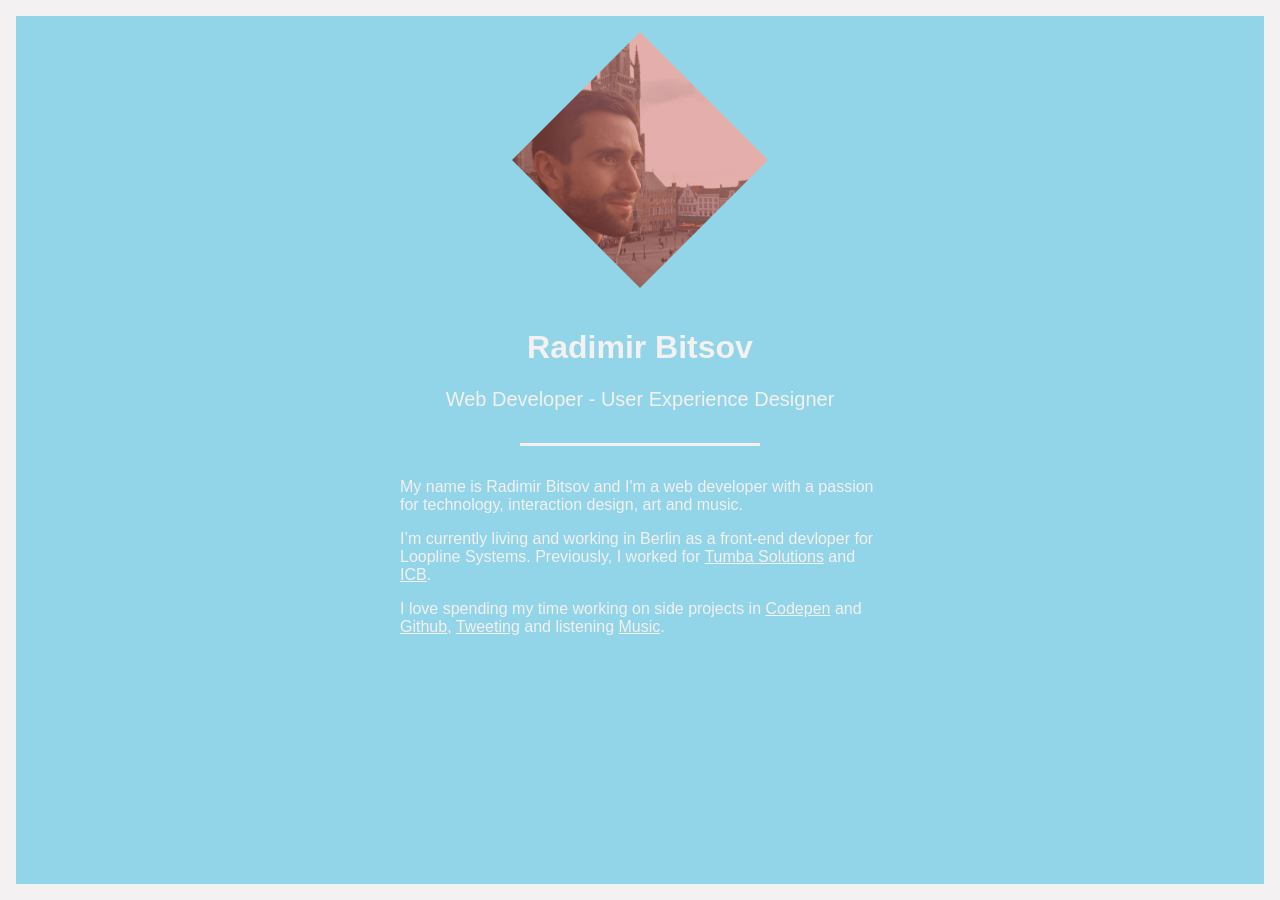
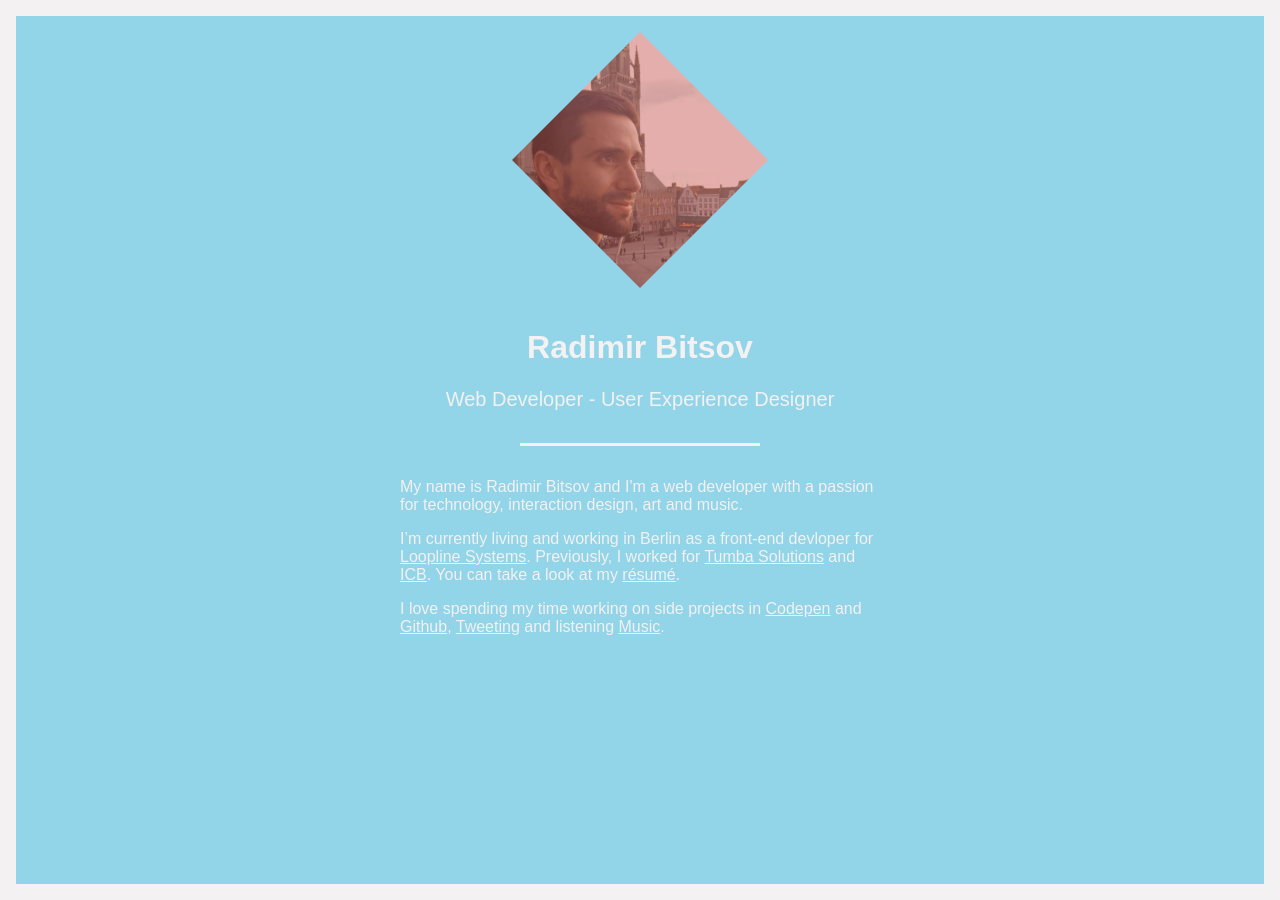
Before and after one commit to radibit/radibit.com, a Jekyll site: the page built from index.html, in a window 1280 px wide. Built offline with Jekyll 4.4.1, drawn with Linux system fonts in a browser that asks for light colours.

Commit message:
add resume link, update favicon

```diff
--- a/_includes/head.html
+++ b/_includes/head.html
@@ -6,7 +6,9 @@
   <title>{% if page.title %}{{ page.title | escape }}{% else %}{{ site.title | escape }}{% endif %}</title>
   <meta name="description" content="{% if page.excerpt %}{{ page.excerpt | strip_html | strip_newlines | truncate: 160 }}{% else %}{{ site.description }}{% endif %}">
 
-  <link rel='shortcut icon' href='{{ site.baseurl }}/img/favicon.ico'/>
+  <link rel='shortcut icon' href='{{ site.baseurl }}/img/icon.png'>
+  <link rel="apple-touch-icon" href="{{ site.baseurl }}/img/icon.png">
+
   <link rel='stylesheet' href='{{ site.baseurl }}/css/main.css'>
 
   <link rel="canonical" href="{{ page.url | replace:'index.html','' | prepend: site.baseurl | prepend: site.url }}">
--- a/_layouts/teaser.html
+++ b/_layouts/teaser.html
@@ -21,8 +21,9 @@
             My name is Radimir Bitsov and I'm a web developer with a passion for technology, interaction design, art and music.
           </p>
           <p>
-            I’m currently living and working in Berlin as a front-end devloper for Loopline Systems.
+            I’m currently living and working in Berlin as a front-end devloper for <a href="http://www.loopline-systems.com/en">Loopline Systems</a>.
             Previously, I worked for <a href="http://tumba.solutions/">Tumba Solutions</a> and <a href="http://www.icb.bg/">ICB</a>.
+            You can take a look at my <a href="https://www.dropbox.com/s/rymb4ddf22rpdho/Radimir.Bitsov_Resume.pdf?dl=0">résumé</a>.
           </p>
           <p>
             I love spending my time working on side projects in <a href="https://codepen.io/_rbit/">Codepen</a> and <a href="https://github.com/radibit">Github</a>,
```
Also changed, not shown: img/favicon.ico (deleted), img/icon.png (added).
